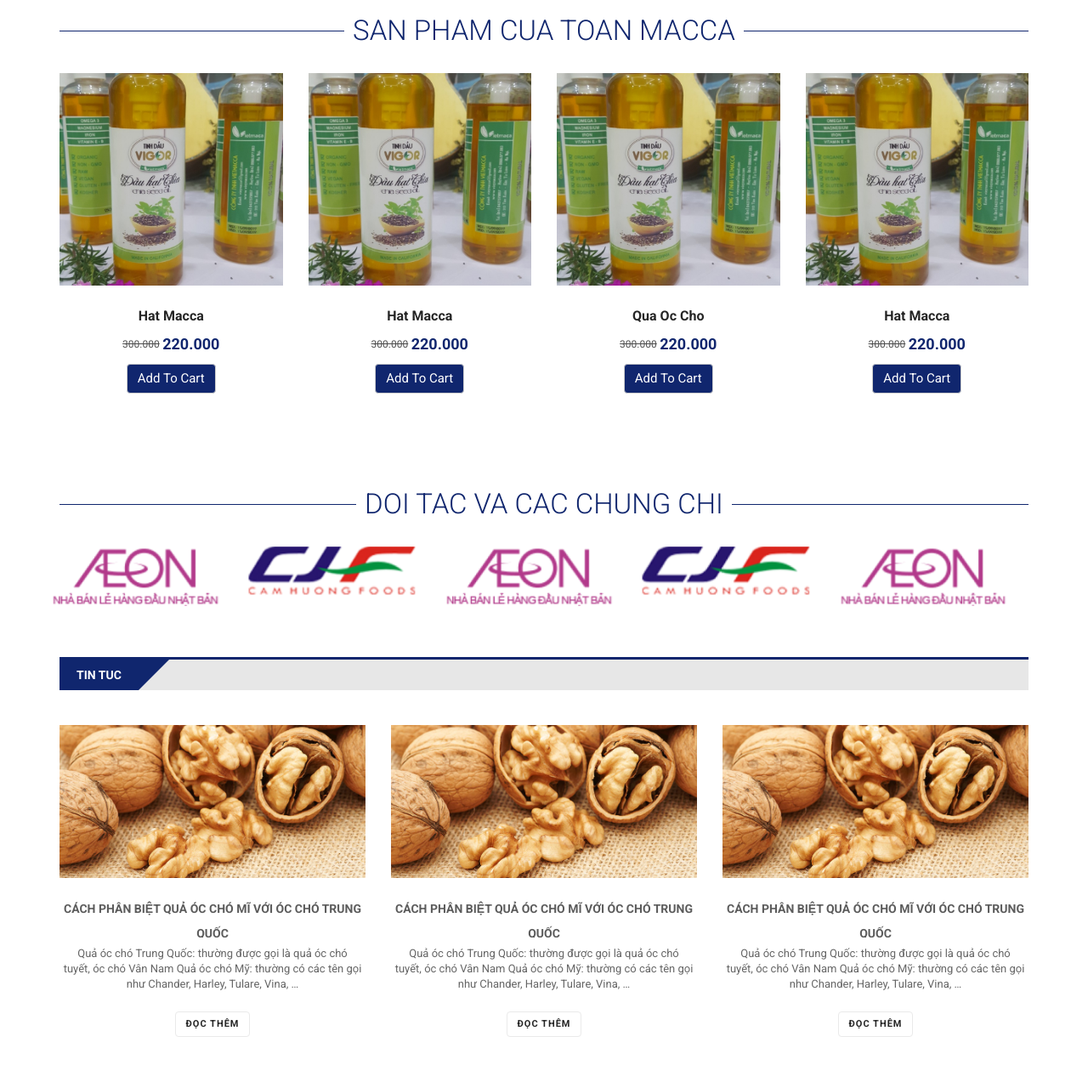
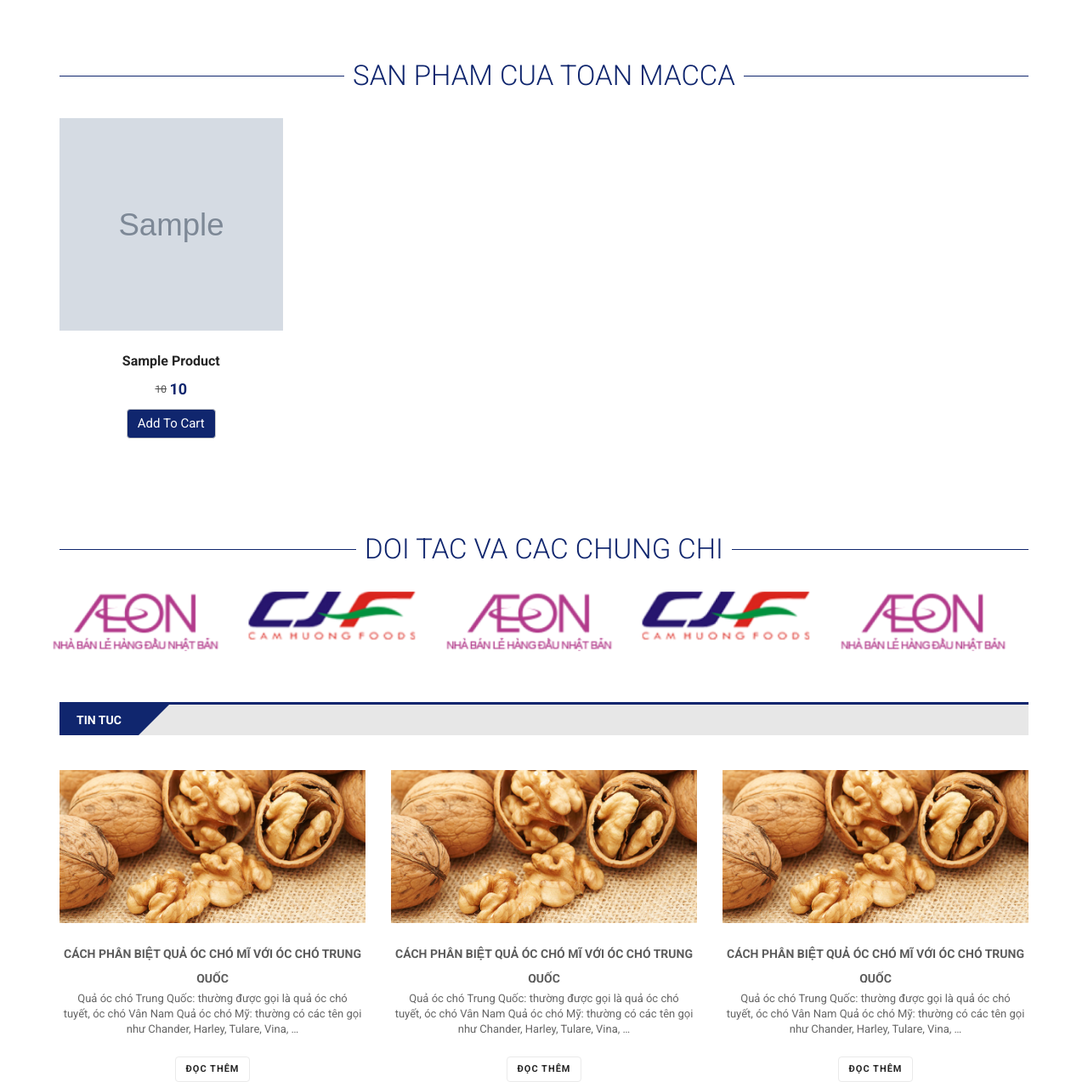
Before and after one commit to NguyenTheChinh/DryFood, a Laravel app: page / in a window 1280 px wide. Shown: the part 1289-2562 px from the top of the page at 85% size. Run offline with Laravel 8, Linux system fonts and the light colour scheme; tables that the repository leaves empty hold one stand-in row (values such as "Sample post"); grey boxes marked "Sample" are stand-in pictures.

Commit message:
share all view product data

```diff
--- a/app/Providers/AppServiceProvider.php
+++ b/app/Providers/AppServiceProvider.php
@@ -4,6 +4,8 @@
 
 use Illuminate\Support\ServiceProvider;
 use Illuminate\Support\Facades\Schema;
+use Illuminate\Support\Facades\View;
+use DB;
 
 class AppServiceProvider extends ServiceProvider
 {
@@ -16,6 +18,8 @@
     {
         //
         Schema::defaultStringLength(191);
+        $selectProduct = DB::select('select * from products');
+        View::share('selectProduct', $selectProduct);
     }
 
     /**
--- a/resources/views/index.blade.php
+++ b/resources/views/index.blade.php
@@ -64,93 +64,34 @@
                     </a>
                 </h2>
             </div>
-
+            @foreach(array_chunk($selectProduct, 4) as $dataProductChunk)
             <div class="row productContent">
+                @foreach ($dataProductChunk as $dataProduct)
                 <div class="col-xs-12 col-sm-3">
                         <div class="thumbnail clearfix">
                             <div class="media-link">
                                 <a href="">
-                                <img src="/uploadMedia/img/productDemo1.jpg" alt="" class="img-responsive">
+                                    <img src="/uploadMedia/img/{{$dataProduct->image}}" alt="" class="img-responsive">
                                 </a>
                             </div>
 
                             <div class="infoProduct text-center">
                                 <h3 class="infoProduct__name">
-                                <a href="" title="san pham macca">hat macca</a>
+                                    <a href="" title="san pham macca">{{$dataProduct->name}}</a>
                                 </h3>
                                 <p class="infoProduct__price">
-                                <span class="priceNotSale">300.000</span> <span class="priceSale">220.000</span>
+                                    <span class="priceNotSale">{{$dataProduct->old_price}}</span> <span class="priceSale">{{$dataProduct->price}}</span>
                                 </p>
 
                                 <a href="" class="btn btn-default btn-add-cart">add to cart</a>
                             </div>
                         </div>
                     </div>
-
-                <div class="col-xs-12 col-sm-3">
-                    <div class="thumbnail clearfix">
-                        <div class="media-link">
-                            <a href="">
-                                <img src="/uploadMedia/img/productDemo1.jpg" alt="" class="img-responsive">
-                            </a>
-                        </div>
-
-                        <div class="infoProduct text-center">
-                            <h3 class="infoProduct__name">
-                                <a href="" title="san pham macca">hat macca</a>
-                            </h3>
-                            <p class="infoProduct__price">
-                                <span class="priceNotSale">300.000</span> <span class="priceSale">220.000</span>
-                            </p>
-
-                            <a href="" class="btn btn-default btn-add-cart">add to cart</a>
-                        </div>
-                    </div>
-                </div>
-
-                <div class="col-xs-12 col-sm-3">
-                    <div class="thumbnail clearfix">
-                        <div class="media-link">
-                            <a href="">
-                                <img src="/uploadMedia/img/productDemo1.jpg" alt="" class="img-responsive">
-                            </a>
-                        </div>
-
-                        <div class="infoProduct text-center">
-                            <h3 class="infoProduct__name">
-                                <a href="" title="san pham macca">qua oc cho </a>
-                            </h3>
-                            <p class="infoProduct__price">
-                                <span class="priceNotSale">300.000</span> <span class="priceSale">220.000</span>
-                            </p>
-
-                            <a href="" class="btn btn-default btn-add-cart">add to cart</a>
-                        </div>
-                    </div>
-                </div>
+                @endforeach
 
 
-                <div class="col-xs-12 col-sm-3">
-                    <div class="thumbnail clearfix">
-                        <div class="media-link">
-                            <a href="">
-                                <img src="/uploadMedia/img/productDemo1.jpg" alt="" class="img-responsive">
-                            </a>
             </div>
-
-                        <div class="infoProduct text-center">
-                            <h3 class="infoProduct__name">
-                                <a href="" title="san pham macca">hat macca</a>
-                            </h3>
-                            <p class="infoProduct__price">
-                                <span class="priceNotSale">300.000</span> <span class="priceSale">220.000</span>
-                            </p>
-
-                            <a href="" class="btn btn-default btn-add-cart">add to cart</a>
-                        </div>
-                    </div>
-                </div>
-            </div>
+            @endforeach
         </div>
     </section>
 
--- a/resources/views/partials/header.blade.php
+++ b/resources/views/partials/header.blade.php
@@ -2,7 +2,7 @@
         <div class="container">
             <div class="logo pull-left">
                 <a href="index.html">
-                    <img src="/uploadMedia/img/1534998511_logo.png" alt="" class="img-responsive" width="360px" height="125px" alt="cong ty">
+                    <img src="/uploadMedia/img/logo.png" alt="" class="img-responsive" width="360px" height="125px" alt="cong ty">
                 </a>
             </div>
 
--- a/resources/views/product.blade.php
+++ b/resources/views/product.blade.php
@@ -45,6 +45,5 @@
         @endforeach
     </div>
 </section>
-
     <!--end section product-->
 @endsection
--- a/routes/web.php
+++ b/routes/web.php
@@ -47,3 +47,5 @@
 });
 
 Route::get('/san-pham','ProducController@index');
+
+// Route::get('/tin-tuc',function)
```
Also changed, not shown: app/Http/Controllers/ProducController.php (+0 -9 lines), public/uploadMedia/img/Logo.png (added). Lines whose indentation alone changed are shown as unchanged.
